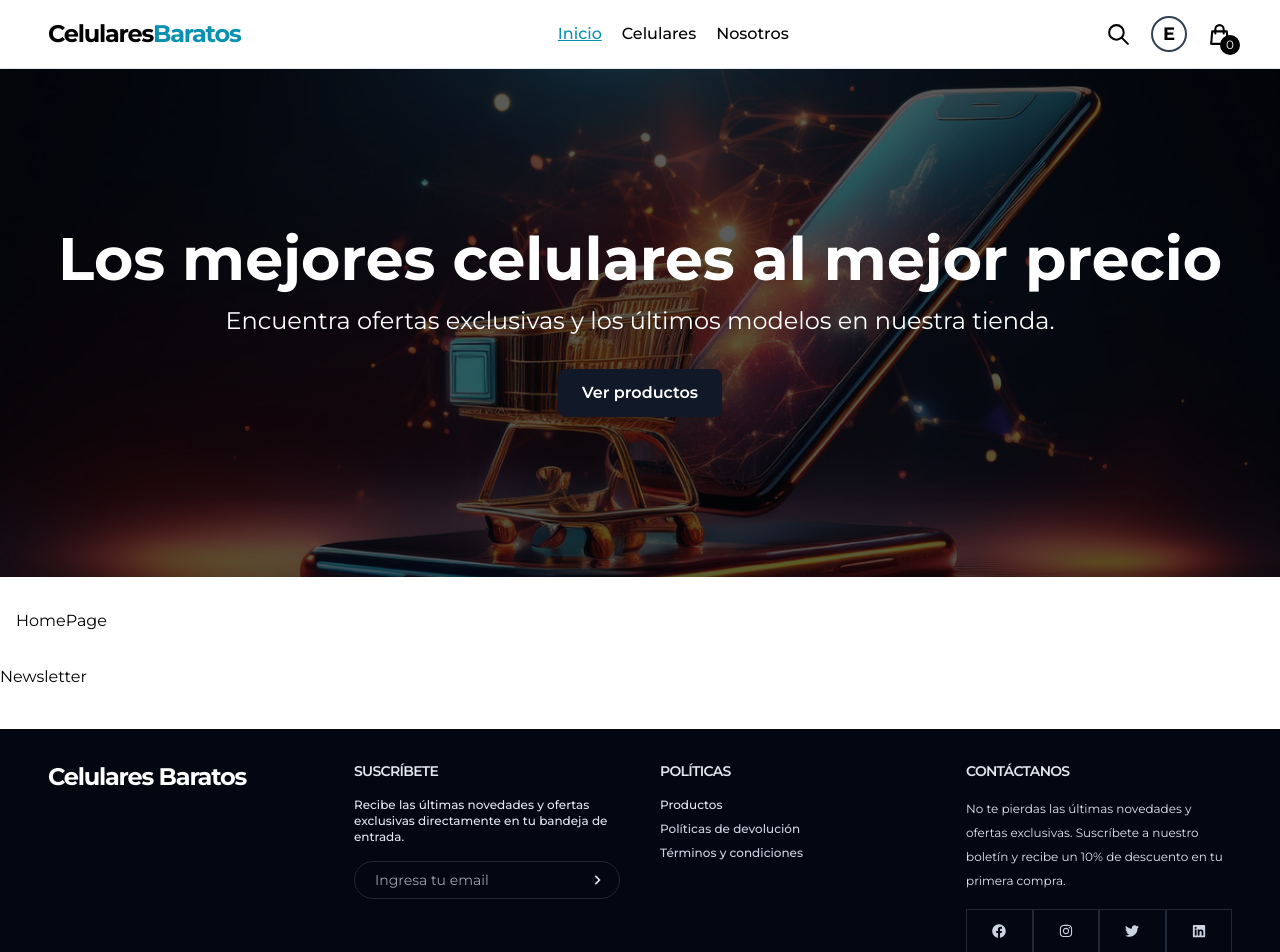
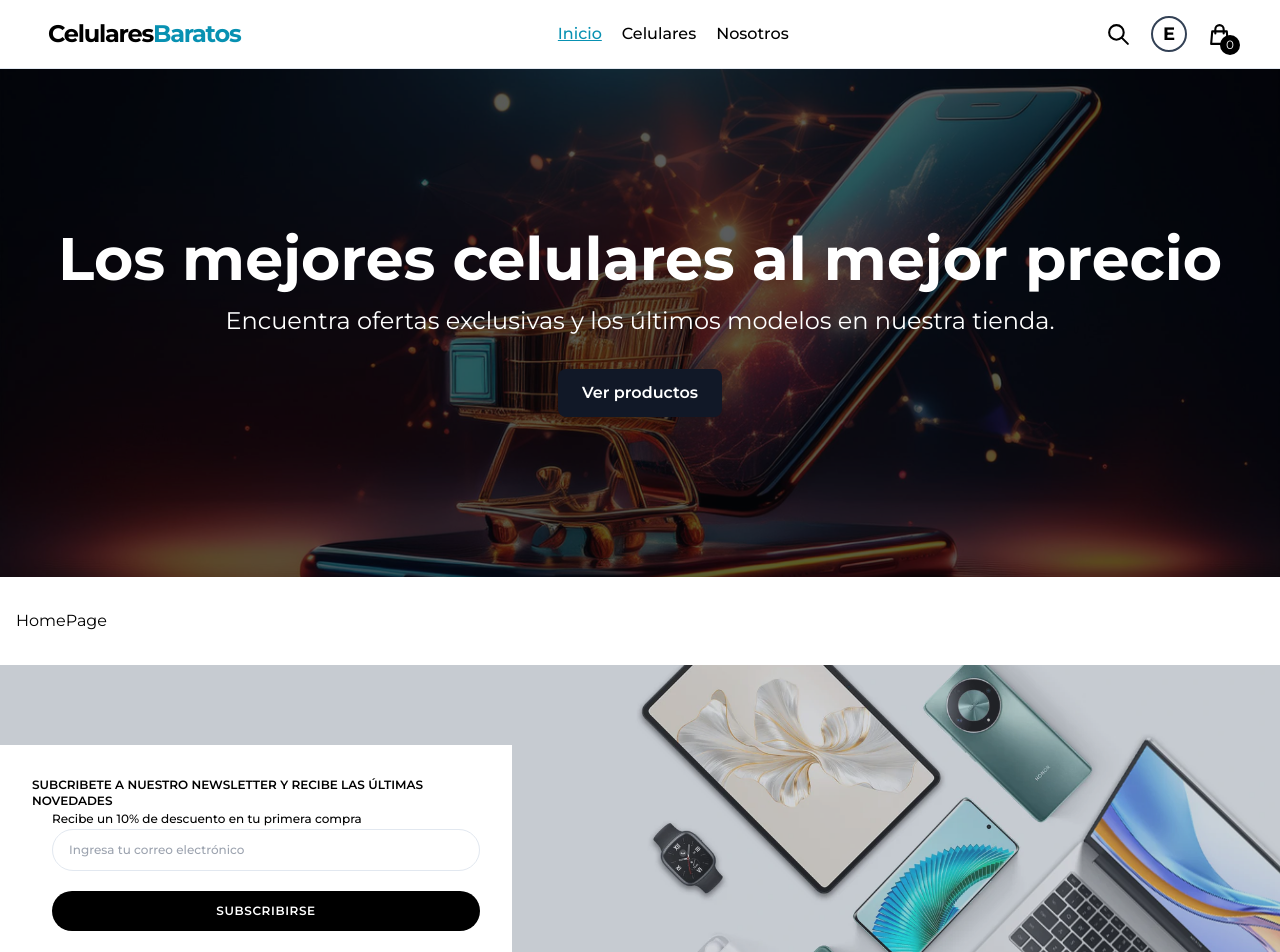
Before and after one commit to Eddiie09/Online-Store, a React (Vite) app: page / in a window 1280 px wide. Shown: the top 952 px of the page. Built offline with nearby package versions, Linux system fonts and the light colour scheme.

Commit message:
Agregado Newsletter con exito corregido

```diff
--- a/package.json
+++ b/package.json
@@ -19,6 +19,7 @@
     "@eslint/js": "^9.25.0",
     "@types/react": "^19.1.2",
     "@types/react-dom": "^19.1.2",
+    "@vitejs/plugin-react": "^4.7.0",
     "@vitejs/plugin-react-swc": "^3.9.0",
     "autoprefixer": "^10.4.21",
     "eslint": "^9.25.0",
--- a/src/components/shared/home/Newsletter.tsx
+++ b/src/components/shared/home/Newsletter.tsx
@@ -2,6 +2,35 @@
 
 export const Newsletter = () => {
   return (
-    <div>Newsletter</div>
+    <div className="relative bg-gray-500 text-white py-20">
+      {/* Background image */}
+      <div className="absolute inset-0 bg-cover bg-center opacity-70 h-full"
+                style={{ backgroundImage: 'url(/img/background-newsletter.webp)' }} />
+
+      {/* Content */}
+      <div className="container z-10 relative p-5 md:p-0">
+        <div className="w-full text-black bg-white p-8 space-x-5 md:w-[50%] lg:w-[40%]">
+            <p className="text-xs uppercase font-semibold">
+              subcribete a nuestro newsletter y recibe las últimas novedades
+            </p>
+            <p className="text-xs font-medium w-[80%] leading-5">
+              Recibe un 10% de descuento en tu primera compra
+            </p>
+            <form className="flex flex-col gap-5 x1:flex-row">
+              <input
+                type="email" className="border border-slate-200 focus:outline-none rounded-full py-3 px-4 w-full text-xs
+                font-medium"
+                placeholder="Ingresa tu correo electrónico"
+              />
+              <button
+                type="submit"
+                className="bg-black text-white font-semibold rounded-full uppercase tracking-wider py-3 text-xs xl:px-5"
+              >
+                Subscribirse
+              </button>
+            </form>
+        </div>
+      </div>
+    </div>
   )
 }
```
Also changed, not shown: 1 other file (tests, documents, lock files or other folders).
